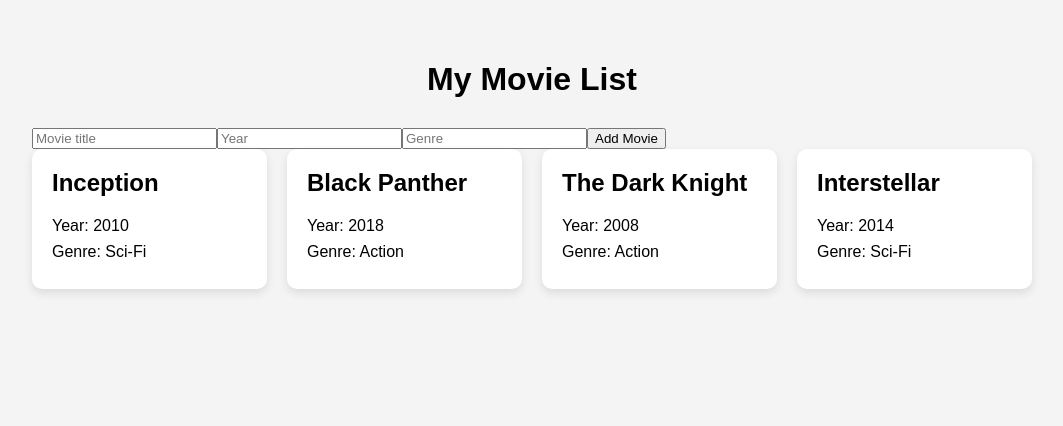
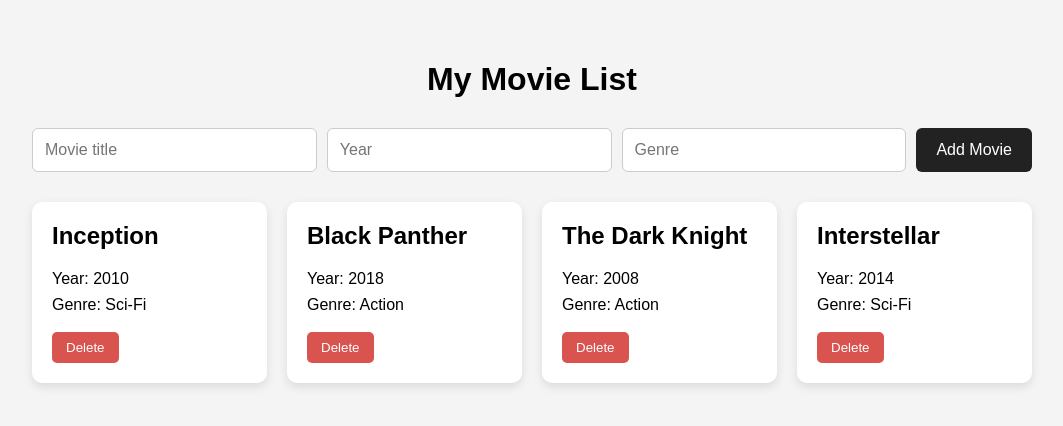
Before and after one commit to mettovictor11-beep/Movie-List-Assignment, a React (Vite) app: page / in a window 1280 px wide. Shown: the top 426 px of the page, without its empty margins (108-1171 px from the left). Built offline with nearby package versions, Linux system fonts and the light colour scheme.

Commit message:
feat: added delete handler

```diff
--- a/src/App.jsx
+++ b/src/App.jsx
@@ -51,6 +51,12 @@ const [genre, setGenre] = useState("");
   setGenre("");
 };
 
+  const handleDelete = (id) => {
+    setMovies((currentMovies) =>
+      currentMovies.filter((movie) => movie.id !== id)
+    );
+  };
+
   return (
   <div className="container">
     <h1 className="title">My Movie List</h1>
@@ -79,7 +85,7 @@ const [genre, setGenre] = useState("");
       <button type="submit">Add Movie</button>
     </form>
 
-    <MovieList movies={movies} />
+    <MovieList movies={movies} onDelete={handleDelete} />
   </div>
 );
 }
--- a/src/components/MovieItem.jsx
+++ b/src/components/MovieItem.jsx
@@ -1,9 +1,13 @@
-function MovieItem({ movie }) {
+function MovieItem({ movie, onDelete }) {
   return (
     <div className="movie-card">
       <h2>{movie.title}</h2>
       <p>Year: {movie.year}</p>
       <p>Genre: {movie.genre}</p>
+
+      <button onClick={() => onDelete(movie.id)}>
+        Delete
+      </button>
     </div>
   );
 }
--- a/src/components/MovieList.jsx
+++ b/src/components/MovieList.jsx
@@ -1,10 +1,14 @@
 import MovieItem from "./MovieItem";
 
-function MovieList({ movies }) {
+function MovieList({ movies, onDelete }) {
   return (
     <div className="movie-list">
       {movies.map((movie) => (
-        <MovieItem key={movie.id} movie={movie} />
+        <MovieItem
+          key={movie.id}
+          movie={movie}
+          onDelete={onDelete}
+        />
       ))}
     </div>
   );
--- a/src/index.css
+++ b/src/index.css
@@ -36,3 +36,47 @@ body {
 .movie-card p {
   margin: 8px 0;
 }
+
+form {
+  display: flex;
+  gap: 10px;
+  margin-bottom: 30px;
+  flex-wrap: wrap;
+}
+
+form input {
+  flex: 1;
+  min-width: 180px;
+  padding: 12px;
+  border: 1px solid #ccc;
+  border-radius: 6px;
+  font-size: 16px;
+}
+
+form button {
+  padding: 12px 20px;
+  border: none;
+  border-radius: 6px;
+  background-color: #222;
+  color: white;
+  cursor: pointer;
+  font-size: 16px;
+}
+
+form button:hover {
+  background-color: #444;
+}
+
+.movie-card button {
+  margin-top: 10px;
+  padding: 8px 14px;
+  border: none;
+  border-radius: 5px;
+  background-color: #d9534f;
+  color: white;
+  cursor: pointer;
+}
+
+.movie-card button:hover {
+  background-color: #c9302c;
+}
```
